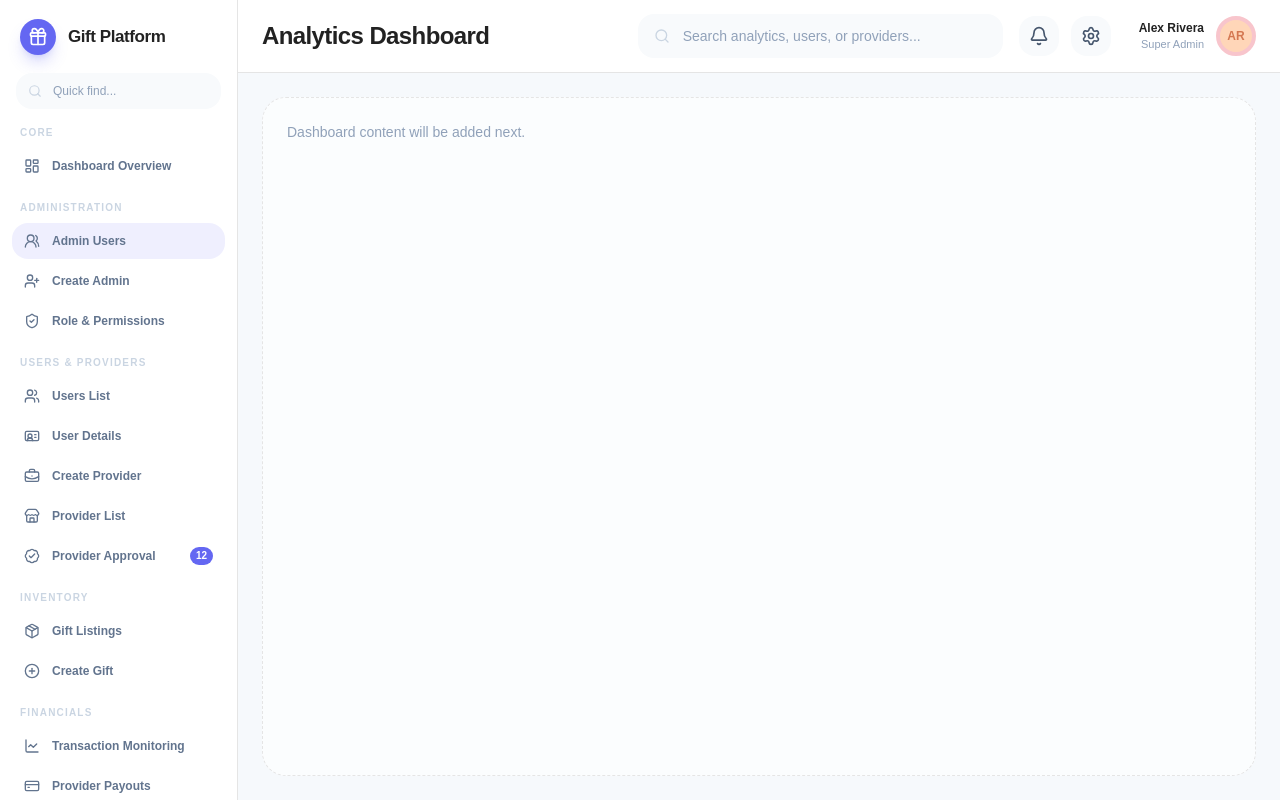
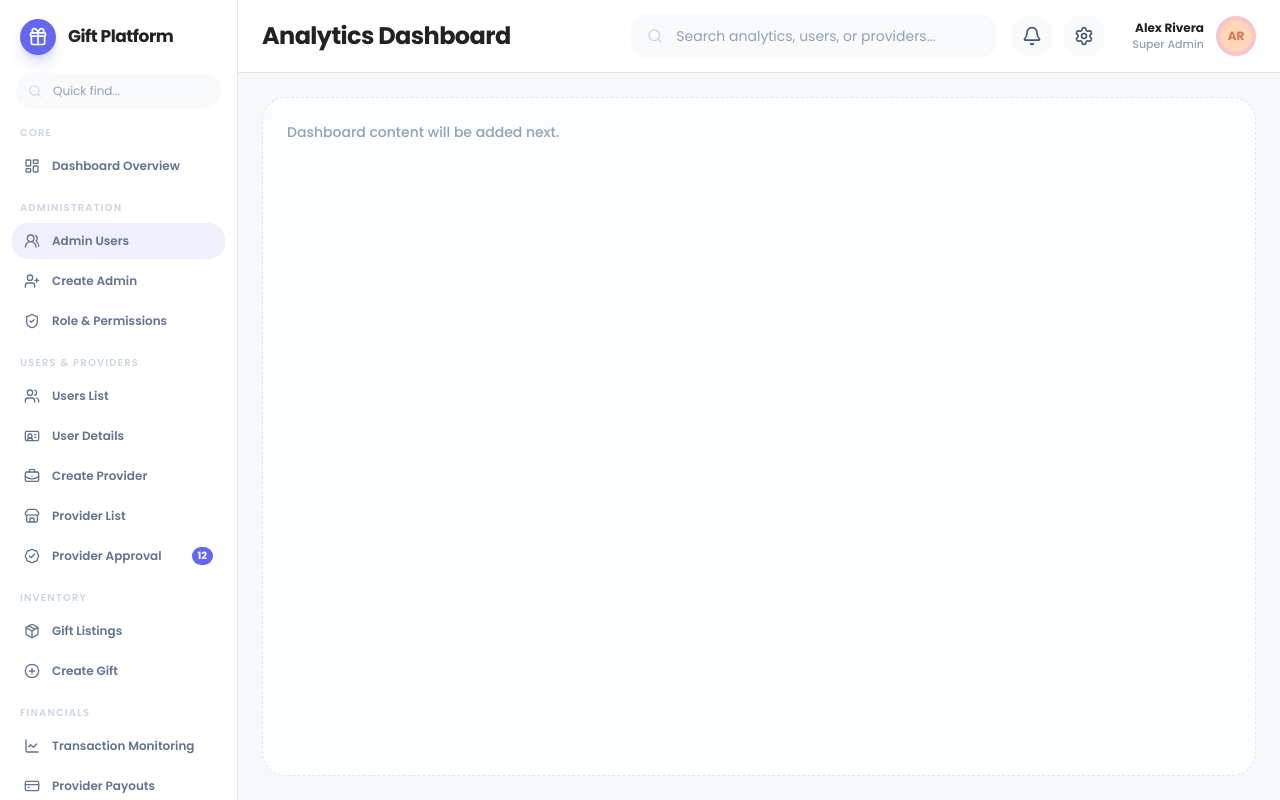
Before and after one commit to Dcodaxproducts/gift-shop, a Next.js app: page /dashboard in a window 1280 px wide. Shown: the top 800 px of the page. Built offline with nearby package versions, Linux system fonts and the light colour scheme.

Commit message:
fixed sidebar

```diff
--- a/src/app/layout.tsx
+++ b/src/app/layout.tsx
@@ -1,6 +1,7 @@
 import type { Metadata } from "next";
 import { SITE_DESCRIPTION, SITE_NAME } from "@/constants/site";
 import "./globals.css";
+import { poppins } from "@/lib/fonts";
 
 export const metadata: Metadata = {
   title: SITE_NAME,
@@ -18,7 +19,7 @@ export default function RootLayout({
       className="h-full scroll-smooth antialiased"
       suppressHydrationWarning
     >
-      <body className="min-h-full">{children}</body>
+      <body className={`min-h-full ${poppins.className}`}>{children}</body>
     </html>
   );
 }
--- a/src/components/dashboard/sidebar.tsx
+++ b/src/components/dashboard/sidebar.tsx
@@ -99,7 +99,7 @@ export function DashboardSidebar({ isOpen, onClose }: DashboardSidebarProps) {
             <input
               type="search"
               placeholder="Quick find..."
-              className="h-9 w-full rounded-2xl border border-transparent bg-slate-50 pl-9 pr-3 text-xs text-slate-500 outline-none placeholder:text-slate-400 focus:border-primary/20 focus:bg-white focus:ring-4 focus:ring-primary/10"
+              className="h-9 w-full rounded-2xl border border-transparent bg-slate-50 pl-9 pr-3 text-xs text-slate-500 outline-none placeholder:text-slate-400 focus:border-primary/20 focus:bg-white focus:ring-2 focus:ring-primary/10"
             />
           </div>
         </div>
@@ -108,7 +108,7 @@ export function DashboardSidebar({ isOpen, onClose }: DashboardSidebarProps) {
           <div className="space-y-4">
             {dashboardNavGroups.map((group) => (
               <div key={group.title}>
-                <p className="mb-2 px-2 text-[10px] font-black uppercase tracking-[0.12em] text-slate-300">
+                <p className="mb-2 px-2 text-[10px] font-semibold uppercase tracking-[0.12em] text-slate-300">
                   {group.title}
                 </p>
                 <div className="space-y-1">
--- /dev/null
+++ b/src/lib/fonts.ts
@@ -0,0 +1,6 @@
+import { Poppins } from "next/font/google";
+
+export const poppins = Poppins({
+  subsets: ["latin"],
+  weight: ["200", "300", "400", "500", "600", "700"],
+});
```
